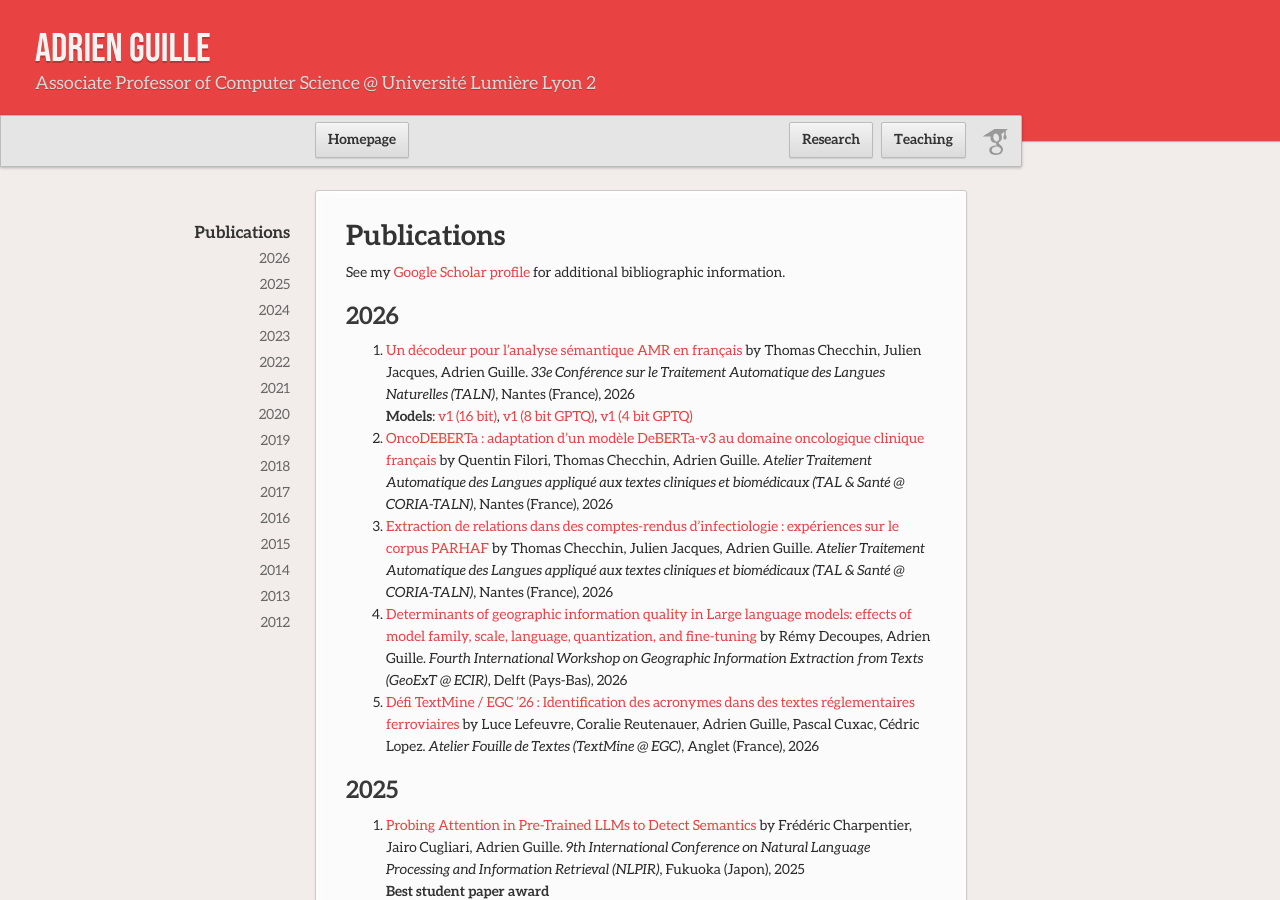
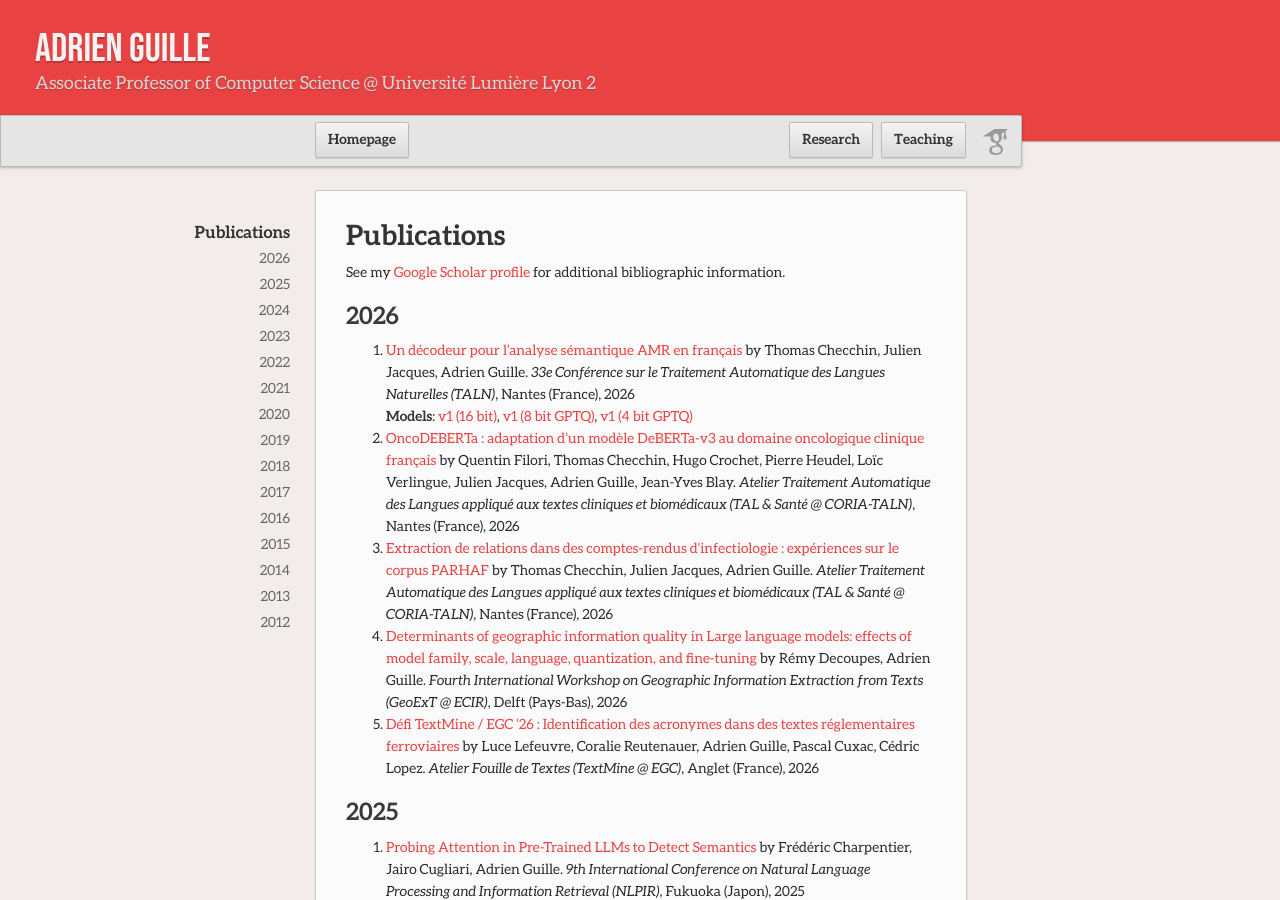
Before and after one commit to AdrienGuille/adrienguille.github.io, a Jekyll site: the page built from publications.md, in a window 1280 px wide and 900 px high. Built offline with Jekyll 4.4.1, drawn with Linux system fonts in a browser that asks for light colours; our own code applies the rules of GitHub Pages for plain Markdown files.

Commit message:
Update publications.md

```diff
--- a/publications.md
+++ b/publications.md
@@ -6,7 +6,8 @@ See my [Google Scholar profile](https://scholar.google.com/citations?user=mM_oO1
 
 - [Un décodeur pour l’analyse sémantique AMR en français](#) by Thomas Checchin, Julien Jacques, Adrien Guille. *33e Conférence sur le Traitement Automatique des Langues Naturelles (TALN)*, Nantes (France), 2026
 <br>**Models**: [v1 (16 bit)](https://huggingface.co/AdrienGuille/GemmAMR-fr-v1), [v1 (8 bit GPTQ)](https://huggingface.co/AdrienGuille/GemmAMR-fr-v1-w8a16), [v1 (4 bit GPTQ)](https://huggingface.co/AdrienGuille/GemmAMR-fr-v1-w4a16)
-- [OncoDEBERTa : adaptation d'un modèle DeBERTa-v3 au domaine oncologique clinique français](#) by Quentin Filori, Thomas Checchin, Adrien Guille. *Atelier Traitement Automatique des Langues appliqué aux textes cliniques et biomédicaux (TAL & Santé @ CORIA-TALN)*, Nantes (France), 2026
+- [OncoDEBERTa : adaptation d'un modèle DeBERTa-v3 au domaine oncologique clinique français](#) by Quentin Filori, Thomas Checchin, Hugo Crochet, Pierre Heudel,
+Loïc Verlingue, Julien Jacques, Adrien Guille, Jean-Yves Blay. *Atelier Traitement Automatique des Langues appliqué aux textes cliniques et biomédicaux (TAL & Santé @ CORIA-TALN)*, Nantes (France), 2026
 - [Extraction de relations dans des comptes-rendus d’infectiologie : expériences sur le corpus PARHAF](#) by Thomas Checchin, Julien Jacques, Adrien Guille. *Atelier Traitement Automatique des Langues appliqué aux textes cliniques et biomédicaux (TAL & Santé @ CORIA-TALN)*, Nantes (France), 2026
 - [Determinants of geographic information quality in Large language models: effects of model family, scale, language, quantization, and fine-tuning](#) by Rémy Decoupes, Adrien Guille. *Fourth International Workshop on Geographic Information Extraction from Texts (GeoExT @ ECIR)*, Delft (Pays-Bas), 2026
 - [Défi TextMine / EGC ’26 : Identification des acronymes dans des textes réglementaires ferroviaires](https://www.kaggle.com/competitions/defi-text-mine-egc-2026) by Luce Lefeuvre, Coralie Reutenauer, Adrien Guille, Pascal Cuxac, Cédric Lopez. *Atelier Fouille de Textes (TextMine @ EGC)*, Anglet (France), 2026
```
